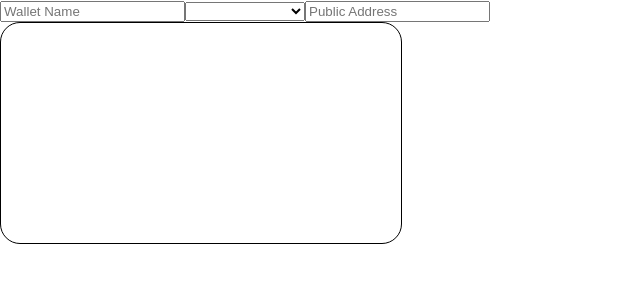
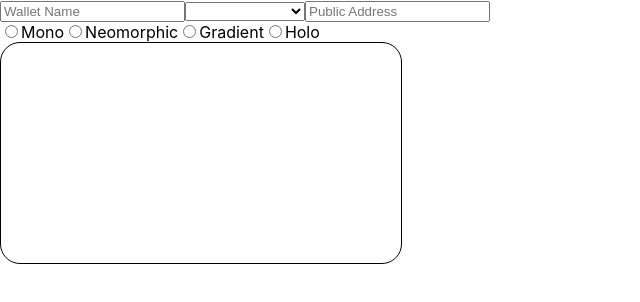
Before and after one commit to coltraneyan/crypto-card, a React (Create React App) app: page / in a window 1280 px wide. Shown: the top 302 px of the page, without its empty margins (0-640 px from the left). Built offline with nearby package versions, Linux system fonts and the light colour scheme.

Commit message:
added style selection functionality

```diff
--- a/src/App.css
+++ b/src/App.css
@@ -4,3 +4,9 @@
   border-radius: 20px;
   border: 1px solid black;
 }
+
+.card-bottom {
+  display: flex;
+  justify-content: space-between;
+  margin: 50px;
+}
--- a/src/App.js
+++ b/src/App.js
@@ -1,6 +1,7 @@
 import "./App.css";
 import React from "react";
-import InputForm from "./components/InputForm";
+import Form from "./components/Form";
+import Style from "./components/Style";
 import Wallet from "./components/Wallet";
 
 class App extends React.Component {
@@ -11,11 +12,13 @@
       name: "",
       blockchain: "",
       address: "",
+      style: "",
     };
 
     this.updateName = this.updateName.bind(this);
     this.updateBlockchain = this.updateBlockchain.bind(this);
     this.updateAddress = this.updateAddress.bind(this);
+    this.updateStyle = this.updateStyle.bind(this);
   }
 
   updateName(value) {
@@ -36,18 +39,24 @@
     });
   }
 
+  updateStyle(value) {
+    this.setState({ style: value });
+  }
+
   render() {
     return (
       <div>
-        <InputForm
+        <Form
           updateName={this.updateName}
           updateBlockchain={this.updateBlockchain}
           updateAddress={this.updateAddress}
         />
+        <Style updateStyle={this.updateStyle} />
         <Wallet
           name={this.state.name}
           blockchain={this.state.blockchain}
           address={this.state.address}
+          style={this.state.style}
         />
       </div>
     );
--- /dev/null
+++ b/src/components/Form.js
@@ -0,0 +1,35 @@
+import React from "react";
+
+class Form extends React.Component {
+  render() {
+    return (
+      <div>
+        <form action="">
+          <input
+            type="text"
+            placeholder="Wallet Name"
+            onChange={(event) => this.props.updateName(event.target.value)}
+          />
+          <select
+            name="Blockchain"
+            onChange={(event) =>
+              this.props.updateBlockchain(event.target.value)
+            }
+          >
+            <option value="empty"></option>
+            <option value="Bitcoin (BTC)">Bitcoin (BTC)</option>
+            <option value="Ethereum (ETH)">Ethereum (ETH)</option>
+            <option value="Binance (BNB)">Binance (BNB)</option>
+          </select>
+          <input
+            type="text"
+            placeholder="Public Address"
+            onChange={(event) => this.props.updateAddress(event.target.value)}
+          />
+        </form>
+      </div>
+    );
+  }
+}
+
+export default Form;
--- a/src/components/InputForm.js
+++ /dev/null
@@ -1,35 +0,0 @@
-import React from "react";
-
-class InputForm extends React.Component {
-  render() {
-    return (
-      <div>
-        <form action="">
-          <input
-            type="text"
-            placeholder="Wallet Name"
-            onChange={(event) => this.props.updateName(event.target.value)}
-          />
-          <select
-            name="Blockchain"
-            onChange={(event) =>
-              this.props.updateBlockchain(event.target.value)
-            }
-          >
-            <option value="empty"></option>
-            <option value="Bitcoin (BTC)">Bitcoin (BTC)</option>
-            <option value="Ethereum (ETH)">Ethereum (ETH)</option>
-            <option value="Binance (BNB)">Binance (BNB)</option>
-          </select>
-          <input
-            type="text"
-            placeholder="Public Address"
-            onChange={(event) => this.props.updateAddress(event.target.value)}
-          />
-        </form>
-      </div>
-    );
-  }
-}
-
-export default InputForm;
--- /dev/null
+++ b/src/components/Style.js
@@ -0,0 +1,24 @@
+import React from "react";
+
+class Style extends React.Component {
+  render() {
+    return (
+      <div
+        onChange={(event) => {
+          this.props.updateStyle(event.target.value);
+        }}
+      >
+        <input type="radio" value="Mono" name="style" />
+        Mono
+        <input type="radio" value="Neomorphic" name="style" />
+        Neomorphic
+        <input type="radio" value="Gradient" name="style" />
+        Gradient
+        <input type="radio" value="Holo" name="style" />
+        Holo
+      </div>
+    );
+  }
+}
+
+export default Style;
--- a/src/components/Wallet.js
+++ b/src/components/Wallet.js
@@ -2,18 +2,18 @@
 import { QRCodeSVG } from "qrcode.react";
 
 class Wallet extends React.Component {
-  constructor(props) {
-    super(props);
-  }
-
   render() {
     if (this.props.address) {
       return (
         <div className={`card-basic ${this.props.style}`}>
           <div>{this.props.name}</div>
           <div>{this.props.blockchain}</div>
-          <div>{this.props.address}</div>
-          <QRCodeSVG value={this.props.address} />
+          <div className="card-bottom">
+            <div className="card-address">{this.props.address}</div>
+            <div className="card-QR">
+              <QRCodeSVG value={this.props.address} />
+            </div>
+          </div>
         </div>
       );
     } else {
```
